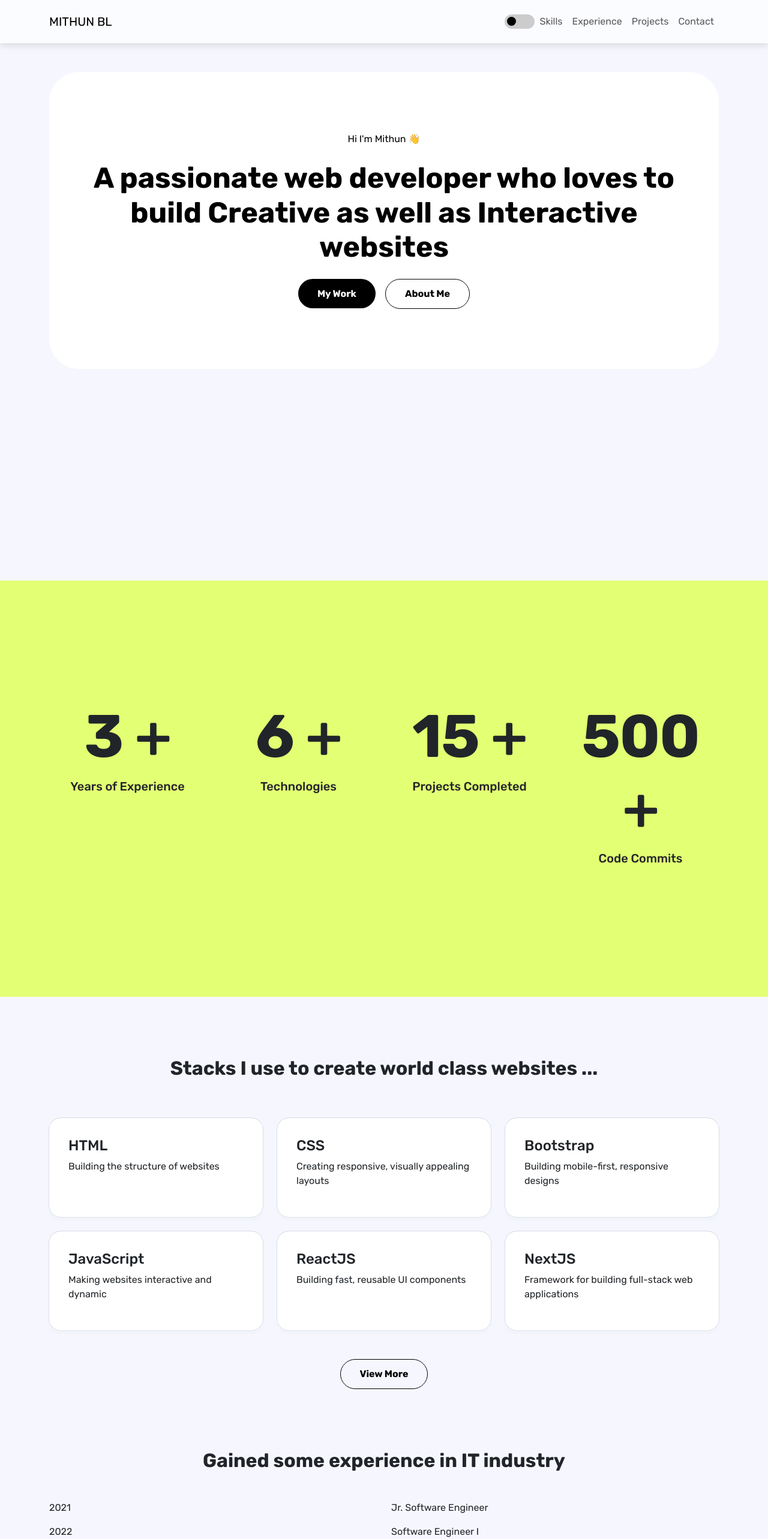
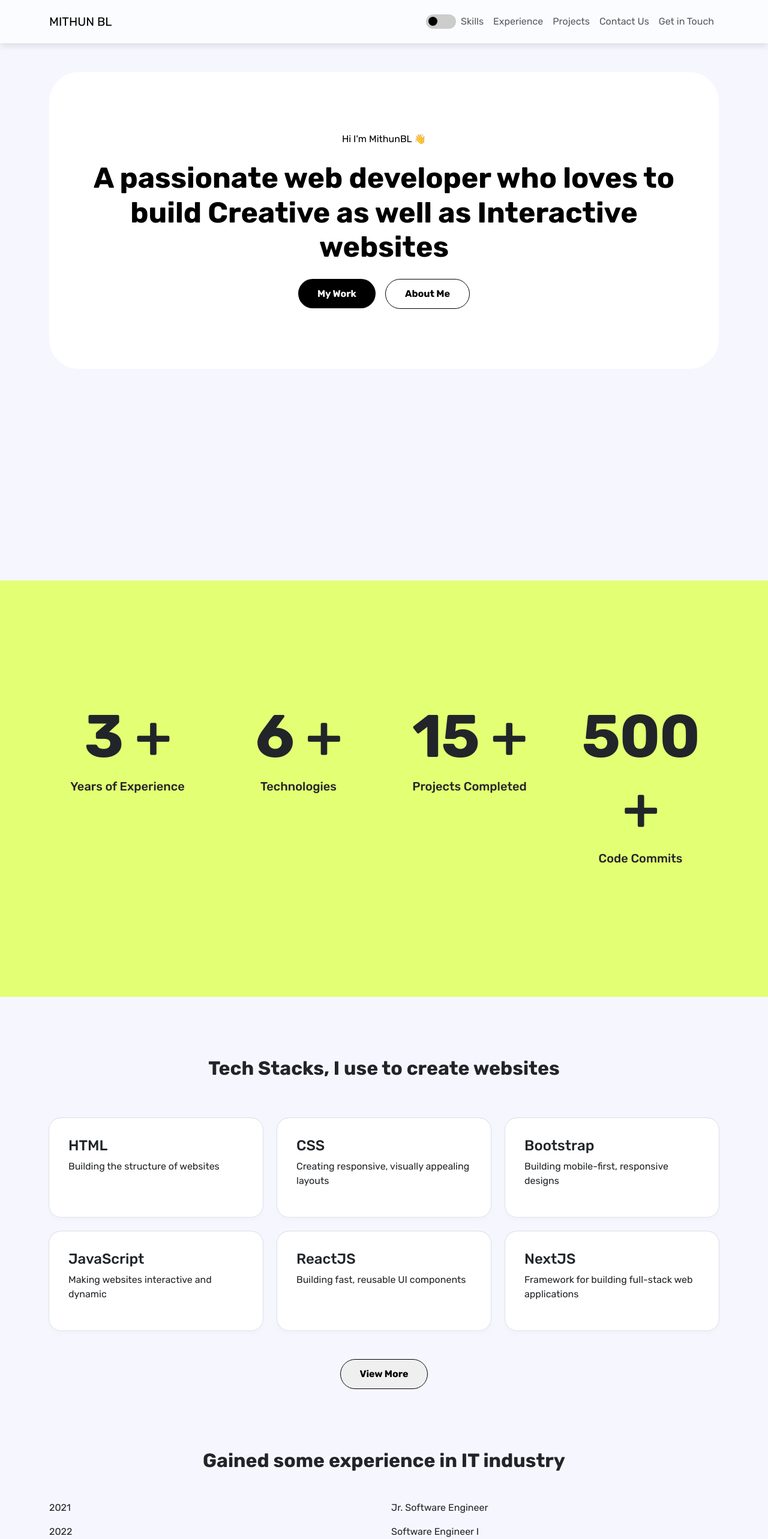
Before and after one commit to Mithun-BL/mithunbl, a Next.js app in the folder mithun-portfolio/: page / in a window 1280 px wide. Shown: the top 2566 px of the page at 60% size. Built offline with nearby package versions, Linux system fonts and the light colour scheme.

Commit message:
changes-in-banner-to-skills-sections

```diff
--- a/mithun-portfolio/src/component/HomePage/Banner/index.tsx
+++ b/mithun-portfolio/src/component/HomePage/Banner/index.tsx
@@ -6,7 +6,7 @@ import styles from '../Banner/HomeBanner.module.scss';
 
 const BannerData =
   {
-    Greetings:"Hi I'm Mithun 👋",
+    Greetings:"Hi I'm MithunBL 👋",
     Title:'A passionate web developer who loves to build Creative as well as Interactive websites',
     Links : [
       {Text:'My Work', TextUrl:'https://paicon.com/'},
--- a/mithun-portfolio/src/component/HomePage/TechnicalSkills/index.tsx
+++ b/mithun-portfolio/src/component/HomePage/TechnicalSkills/index.tsx
@@ -1,59 +1,135 @@
-import React from 'react';
+import React, { useState } from 'react';
 import { Container, Row, Col } from 'react-bootstrap';
 import styles from '../TechnicalSkills/Skills.module.scss';
 
 const Skills = () => {
+  const [showMore, setShowMore] = useState(false);
+
+  const skills = [
+    { title: 'HTML', description: 'Building the structure of websites' },
+    { title: 'CSS', description: 'Creating responsive, visually appealing layouts' },
+    { title: 'Bootstrap', description: 'Building mobile-first, responsive designs' },
+    { title: 'JavaScript', description: 'Making websites interactive and dynamic' },
+    { title: 'ReactJS', description: 'Building fast, reusable UI components' },
+    { title: 'NextJS', description: 'Framework for building full-stack web applications' },
+    // extra tech stacks
+    { title: 'TypeScript', description: 'Adding type safety to JavaScript' },
+    { title: 'Redux', description: 'Managing complex state efficiently' },
+    { title: 'SCSS', description: 'Writing cleaner and more maintainable CSS' },
+    { title: 'TailwindCSS', description: 'Utility-first CSS framework' },
+    { title: 'Node.js', description: 'Server-side JavaScript environment' },
+    { title: 'MongoDB', description: 'NoSQL database for modern applications' },
+  ];
+
+  const visibleSkills = showMore ? skills : skills.slice(0, 6);
+
   return (
-    <div>
-
     <section className={styles.TechSkills}>
       <Container>
-                <h2 className='fw-bold text-center mb-5 pb-3'>Stacks I use to create world class websites ...</h2>
+        <h2 className='fw-bold text-center mb-5 pb-3'>
+          Tech Stacks, I use to create websites
+        </h2>
         <Row>
-                    <Col xs={4}>
+          {visibleSkills.map((skill, index) => (
+            <Col xs={12} md={4} key={index}>
               <div className={styles.skillContnet}>
-                        <h4>HTML</h4>
-                        <p>Building the structure of websites</p>
+                <h4>{skill.title}</h4>
+                <p>{skill.description}</p>
+              </div>
+            </Col>
+          ))}
+        </Row>
+        <div className='text-center mt-4'>
+          <button
+            onClick={() => setShowMore(!showMore)}
+            className='btn_bdr text-decoration-none'
+          >
+            {showMore ? 'View Less' : 'View More'}
+          </button>
+        </div>
+      </Container>
+    </section>
+  );
+};
+
+export default Skills;
+
+
+// import React from 'react';
+// import { Container, Row, Col } from 'react-bootstrap';
+// import styles from '../TechnicalSkills/Skills.module.scss';
+
+// const Skills = () => {
+//   return (
+
+//         <section className={styles.TechSkills}>
+//             <Container>
+//                 <h2 className='fw-bold text-center mb-5 pb-3'>Stacks I use to create world class websites ...</h2>
+//                 <Row>
+//                     <Col xs={4}>
+//                       <div className={styles.skillContnet}>
+//                         <h4>HTML</h4>
+//                         <p>Building the structure of websites</p>
+//                       </div>
+//                     </Col>
+//                     <Col xs={4}>
+//                       <div className={styles.skillContnet}>
+//                         <h4>CSS</h4>
+//                         <p>Creating responsive, visually appealing layouts</p>
+//                       </div>
+//                     </Col>
+//                     <Col xs={4}>
+//                       <div className={styles.skillContnet}>
+//                         <h4>Bootstrap</h4>
+//                         <p>Building mobile-first, responsive designs</p>
+//                       </div>
+//                     </Col>
+//                     <Col xs={4}>
+//                       <div className={styles.skillContnet}>
+//                         <h4>JavaScript</h4>
+//                         <p>Making websites interactive and dynamic</p>
+//                       </div>
+//                     </Col>
+//                     <Col xs={4}>
+//                       <div className={styles.skillContnet}>
+//                         <h4>ReactJS</h4>
+//                         <p>Building fast, reusable UI components</p>
+//                       </div>
+//                     </Col>
+//                     <Col xs={4}>
+//                       <div className={styles.skillContnet}>
+//                         <h4>NextJS</h4>
+//                         <p>Framework for building full-stack web applications</p>
+//                       </div>
+//                     </Col>
+//                 </Row>
+//                 <div className='text-center mt-4'>
+//                   <a href={'...'} className='btn_bdr text-decoration-none'>View More</a>
+//                  </div>
+//             </Container>
+//         </section>
+//   )
+// }
+
+// export default Skills
+
+
+
+{/* <Col xs={4}>
+<div className={styles.skillContnet}>
+  <h4>Typescript</h4>
+  <p>Framework for building full-stack web applications</p>
 </div>
 </Col>
 <Col xs={4}>
 <div className={styles.skillContnet}>
-                        <h4>CSS</h4>
-                        <p>Creating responsive, visually appealing layouts</p>
+  <h4>JQuery</h4>
+  <p>Framework for building full-stack web applications</p>
 </div>
 </Col>
 <Col xs={4}>
 <div className={styles.skillContnet}>
-                        <h4>Bootstrap</h4>
-                        <p>Building mobile-first, responsive designs</p>
-                      </div>
-                    </Col>
-                    <Col xs={4}>
-                      <div className={styles.skillContnet}>
-                        <h4>JavaScript</h4>
-                        <p>Making websites interactive and dynamic</p>
-                      </div>
-                    </Col>
-                    <Col xs={4}>
-                      <div className={styles.skillContnet}>
-                        <h4>ReactJS</h4>
-                        <p>Building fast, reusable UI components</p>
-                      </div>
-                    </Col>
-                    <Col xs={4}>
-                      <div className={styles.skillContnet}>
-                        <h4>NextJS</h4>
+  <h4>Mango DB</h4>
   <p>Framework for building full-stack web applications</p>
 </div>
-                    </Col>
-                </Row>
-                <div className='text-center mt-4'>
-                  <a href={'...'} className='btn_bdr text-decoration-none'>View More</a>
-                 </div>
-            </Container>
-        </section>
-    </div>
-  )
-}
-
-export default Skills
+</Col> */}
--- a/mithun-portfolio/src/component/Layout /Header/index.tsx
+++ b/mithun-portfolio/src/component/Layout /Header/index.tsx
@@ -46,7 +46,8 @@ function Header() {
               <Nav.Link href="#home">Skills</Nav.Link>
               <Nav.Link href="#link">Experience</Nav.Link>
               <Nav.Link href="#linkOne">Projects</Nav.Link>
-              <Nav.Link href="#linkOne">Contact</Nav.Link>
+              <Nav.Link href="#linkOne">Contact Us</Nav.Link>
+              <Nav.Link href="#linkOne">Get in Touch</Nav.Link>
             </Nav>
           </Navbar.Collapse>
         </Container>
```
Lines whose indentation alone changed are shown as unchanged.
